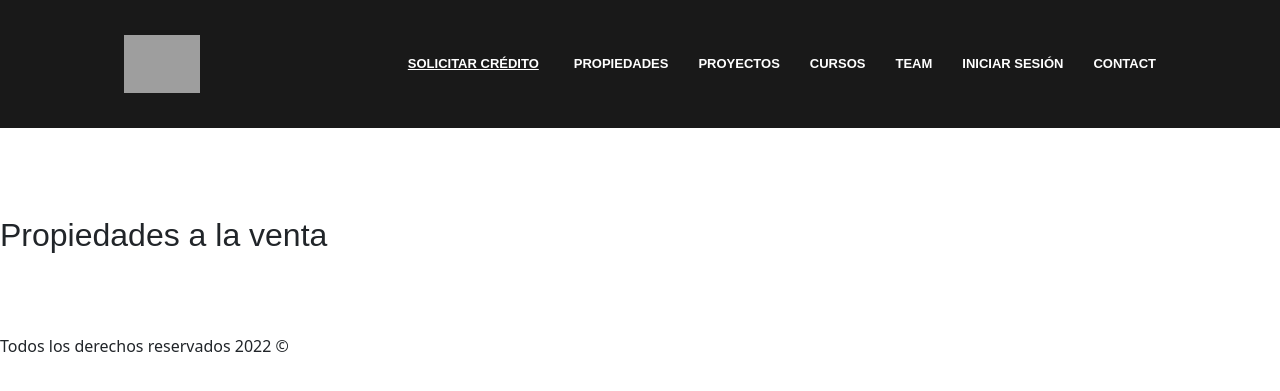
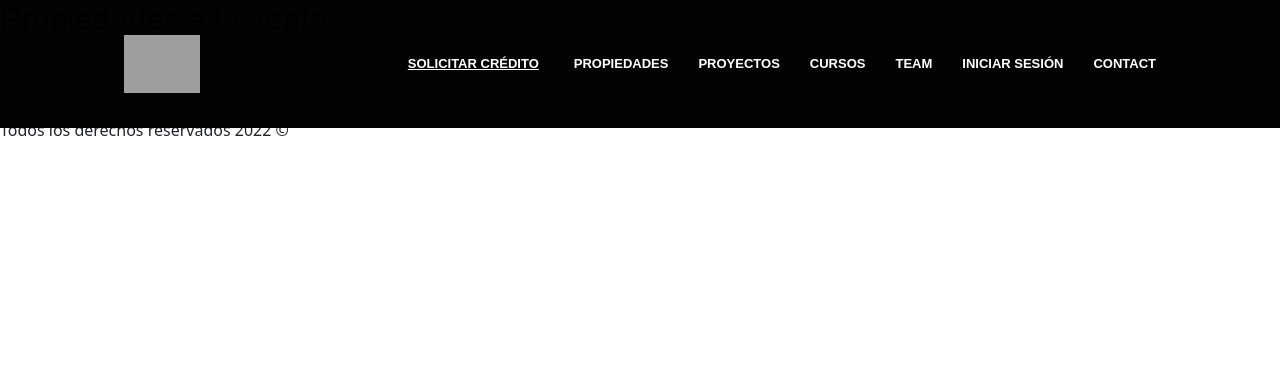
Before and after one commit to Jeanka477/cemproWeb, a PHP site: page /propiedades.php in a window 1280 px wide. Shown: the top 391 px of the page. Run offline with PHP 8.4, Linux system fonts and the light colour scheme; data that the repository does not hold is empty; some libraries are stand-ins or nearby versions; grey boxes are pictures that could not be loaded.

Commit message:
Header en todas

```diff
--- a/BizPage/assets/css/style.css
+++ b/BizPage/assets/css/style.css
@@ -177,7 +177,7 @@ h1, h2, h3, h4, h5, h6 {
   font-family: "Montserrat", sans-serif;
   font-size: 13px;
   font-weight: 600;
-  color: #fff;
+  color: rgb(253, 253, 253);
   white-space: nowrap;
   text-transform: uppercase;
   transition: 0.3s;
@@ -201,7 +201,7 @@ h1, h2, h3, h4, h5, h6 {
   z-index: 99;
   opacity: 0;
   visibility: hidden;
-  background: #fff;
+  background: rgb(4, 4, 4);
   box-shadow: 0px 0px 30px rgba(127, 137, 161, 0.25);
   transition: 0.3s;
 }
--- a/includes/templates/header.php
+++ b/includes/templates/header.php
@@ -23,13 +23,15 @@ $auth = $_SESSION['login'] ?? false;
 </head>
 <body>
 
-    <header class="header <?php echo  $inicio ? 'inicio': '' ?>">
-        <div class="contenedor contenido-header">
-            <div class="barra">
-                <a href="/">
+<header id="header" class="fixed-top d-flex align-items-center header-transparent">
+    <div class="container-fluid">
+
+      <div class="row justify-content-center align-items-center">
+        <div class="col-xl-11 d-flex align-items-center justify-content-between">
+        <a href="/">
                    <!-- <img src="build/img/logo.svg" alt="Logotipo de cemprodeca">-->
 
-                   <img loading="lazy" src="/build/img/CEMPRODECA.png" alt="anincio" class="logoCemprodeca">
+                   <img loading="lazy" src="BizPage/assets/img/CEMPRODECA.png" alt="anincio" class="logoCemprodeca">
                 </a>
           <!-- Uncomment below if you prefer to use an image logo -->
           <!-- <a href="index.html" class="logo"><img src="assets/img/logo.png" alt="" class="img-fluid"></a>-->
@@ -50,11 +52,15 @@ $auth = $_SESSION['login'] ?? false;
               <li><a class="nav-link scrollto" href="#team">Team</a></li>
               <li><a class="nav-link  " href="login.php">Iniciar Sesión</a></li>
 
-                       </nav>
-                </div>
+              <li><a class="nav-link scrollto" href="#contact">Contact</a></li>
+            </ul>
+            <i class="bi bi-list mobile-nav-toggle"></i>
+          </nav><!-- .navbar -->
+        </div>
+      </div>
 
     </div>
-  </header>
+  </header><!-- End Header -->
 
     <script src="/bootstrap/js/bootstrap.bundle.js"></script>
     </body>
--- a/propiedades.php
+++ b/propiedades.php
@@ -2,17 +2,9 @@
 
 require 'includes/app.php';
 
-//  incluirTemplate('header');
+  incluirTemplate('header');
  ?>
-<br>
-<br>
-<br>
-<br>
-<br>
-<br>
-<br>
-<br>
-<br>
+
  <main>
     <h2> Propiedades a la venta </h2>
 
--- a/proyectos.php
+++ b/proyectos.php
@@ -2,8 +2,9 @@
 
 require 'includes/app.php';
 
- incluirTemplate('header');
+incluirTemplate('header');
  ?>
+
 <br>
 <br>
 <br>
```
